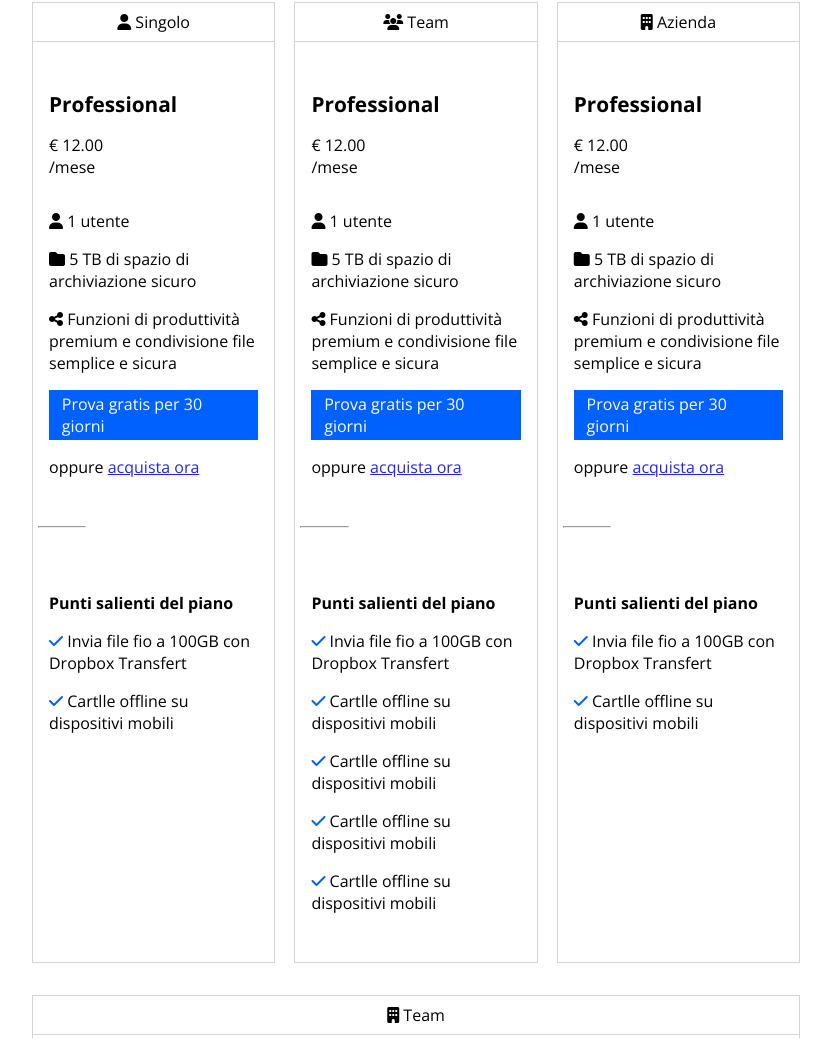
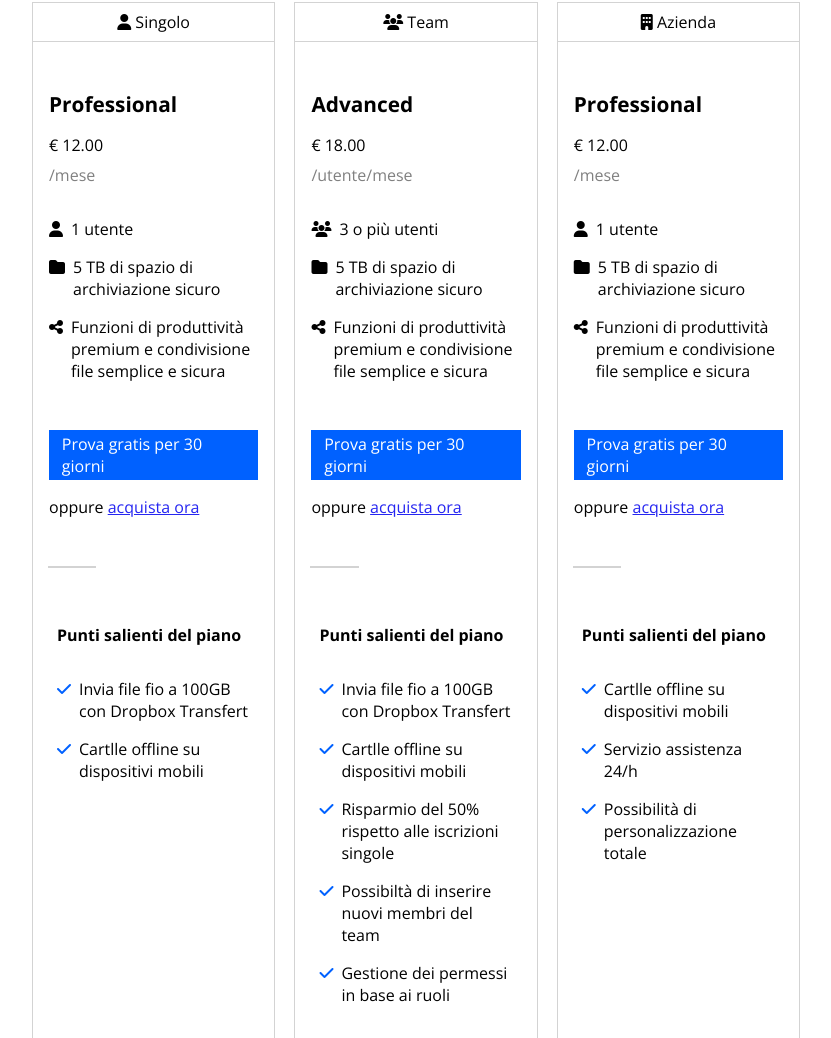
Before and after one commit to DanieleCascio-dev/htmlcss-dropbox, a plain HTML site: page index.html in a window 1280 px wide. Shown: the part 759-1797 px from the top of the page, without its empty margins (224-1055 px from the left). Drawn offline with nearby package versions, Linux system fonts and the light colour scheme.

Commit message:
fix: space into business card and text color

```diff
--- a/css/style.css
+++ b/css/style.css
@@ -187,7 +187,8 @@ a {
 
 .hr-card {
   width: 20%;
-  margin-left: 5px;
+  margin-left: 15px;
+  border: 1px solid lightgray;
 }
 
 .card-sumup {
@@ -329,7 +330,36 @@ input:checked {
   border-bottom: 1px solid lightgray;
 }
 
-.row-enterprise {
+.price {
+  margin-bottom: 0.5rem;
+}
+
+.price-time {
+  color: gray;
+}
+
+/* Flex prende come figlio anche del demplice testo dentro di esso? */
+
+.card-sumup {
+  padding: 1.5rem;
+}
+
+.card-sumup p {
+  margin-bottom: 2rem;
+}
+
+.card-list li,
+.card-sumup li {
+  display: flex;
+  gap: 0.5rem;
+  align-items: baseline;
+}
+
+.row-buisness .card {
+  min-width: 160px;
+}
+
+.card-sumup li .row-enterprise {
   padding: 0.5rem;
   /* debug */
   min-height: 200px;
--- a/index.html
+++ b/index.html
@@ -122,7 +122,7 @@
                 <p class="price">€ 12.00</p>
                 <p class="price-time m-btm">/mese</p>
 
-                <ul class="card-list m-btm-small">
+                <ul class="card-list m-btm-big">
                   <li><i class="fa-solid fa-user"></i> 1 utente</li>
                   <li><i class="fa-solid fa-folder"></i> 5 TB di spazio di archiviazione sicuro</li>
                   <li><i class="fa-solid fa-share-nodes"></i> Funzioni di produttività
@@ -131,13 +131,13 @@
                 <a href="" class="button m-btm-small">Prova gratis per 30 giorni</a>
                 <p>oppure <a href="" id="buy-now">acquista ora</a></p>
               </div>
-              <hr class="hr-card m-btm-big">
+              <hr class="hr-card m-btm">
               <div class="card-sumup">
 
                 <p><strong>Punti salienti del piano</strong></p>
 
-                <ul><li><i class="fa-solid fa-check"></i> Invia file fio a 100GB con Dropbox Transfert</li></ul>
-                <ul><li><i class="fa-solid fa-check"></i> Cartlle offline su dispositivi mobili</li></ul>
+                <ul><li><i class="fa-solid fa-check"></i> Invia file fio a 100GB con Dropbox Transfert</li>
+                <li><i class="fa-solid fa-check"></i> Cartlle offline su dispositivi mobili</li></ul>
 
               </div>
             </div>
@@ -148,13 +148,13 @@
                 <p><i class="fa-solid fa-users"></i> Team</p>
               </div>
                <div class="card-content m-btm">
-                 <h3>Professional</h3>
+                 <h3>Advanced</h3>
 
-                 <p class="price">€ 12.00</p>
-                 <p class="price-time m-btm">/mese</p>
+                 <p class="price">€ 18.00</p>
+                 <p class="price-time m-btm">/utente/mese</p>
 
-                 <ul class="card-list m-btm-small">
-                   <li><i class="fa-solid fa-user"></i> 1 utente</li>
+                 <ul class="card-list m-btm-big">
+                   <li><i class="fa-solid fa-users"></i>3 o più utenti </li>
                    <li><i class="fa-solid fa-folder"></i> 5 TB di spazio di archiviazione sicuro</li>
                    <li><i class="fa-solid fa-share-nodes"></i> Funzioni di produttività
                      premium e condivisione file semplice e sicura</li>
@@ -162,16 +162,16 @@
                  <a href="" class="button m-btm-small">Prova gratis per 30 giorni</a>
                  <p>oppure <a href="" id="buy-now">acquista ora</a></p>
                </div>
-               <hr class="hr-card m-btm-big">
+               <hr class="hr-card m-btm">
                <div class="card-sumup m-btm">
 
                  <p><strong>Punti salienti del piano</strong></p>
 
-                 <ul><li><i class="fa-solid fa-check"></i> Invia file fio a 100GB con Dropbox Transfert</li></ul>
-                 <ul><li><i class="fa-solid fa-check""></i> Cartlle offline su dispositivi mobili</li></ul>
-                 <ul><li><i class="fa-solid fa-check" ></i> Cartlle offline su dispositivi mobili</li></ul>
-                 <ul><li><i class="fa-solid fa-check" style= ></i> Cartlle offline su dispositivi mobili</li></ul>
-                 <ul><li><i class="fa-solid fa-check";"></i> Cartlle offline su dispositivi mobili</li></ul>
+                 <ul><li><i class="fa-solid fa-check"></i> Invia file fio a 100GB con Dropbox Transfert</li>
+                 <li><i class="fa-solid fa-check""></i> Cartlle offline su dispositivi mobili</li>
+                 <li><i class="fa-solid fa-check" ></i> Risparmio del 50% rispetto alle iscrizioni singole</li>
+                 <li><i class="fa-solid fa-check" style= ></i> Possibiltà di inserire nuovi membri del team</li>
+                 <li><i class="fa-solid fa-check";></i> Gestione dei permessi in base ai ruoli</li></ul>
 
                </div>
              </div>
@@ -187,7 +187,7 @@
                  <p class="price">€ 12.00</p>
                  <p class="price-time m-btm">/mese</p>
 
-                 <ul class="card-list m-btm-small">
+                 <ul class="card-list m-btm-big">
                    <li><i class="fa-solid fa-user"></i> 1 utente</li>
                    <li><i class="fa-solid fa-folder"></i> 5 TB di spazio di archiviazione sicuro</li>
                    <li><i class="fa-solid fa-share-nodes"></i> Funzioni di produttività
@@ -196,13 +196,16 @@
                  <a href="" class="button m-btm-small">Prova gratis per 30 giorni</a>
                  <p>oppure <a href="" id="buy-now">acquista ora</a></p>
                </div>
-               <hr class="hr-card m-btm-big">
+               <hr class="hr-card m-btm">
                <div class="card-sumup">
 
                  <p><strong>Punti salienti del piano</strong></p>
 
-                 <ul><li><i class="fa-solid fa-check" ></i> Invia file fio a 100GB con Dropbox Transfert</li></ul>
-                 <ul><li><i class="fa-solid fa-check"></i> Cartlle offline su dispositivi mobili</li></ul>
+                 <ul>
+                  <li><i class="fa-solid fa-check" ></i> Cartlle offline su dispositivi mobili</li>
+                 <li><i class="fa-solid fa-check"></i> Servizio assistenza 24/h</li>
+                 <li><i class="fa-solid fa-check"></i> Possibilità di personalizzazione totale</li>
+                </ul>
 
                </div>
              </div>
```
